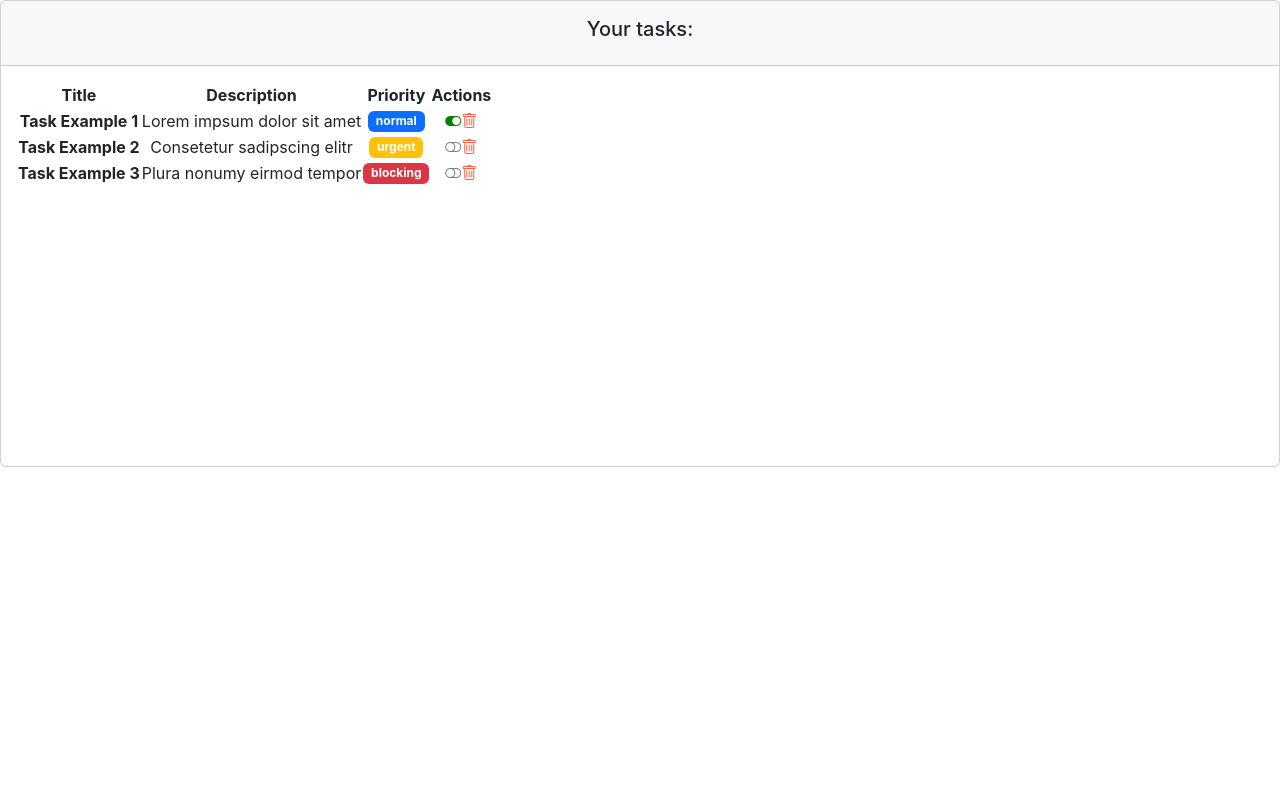
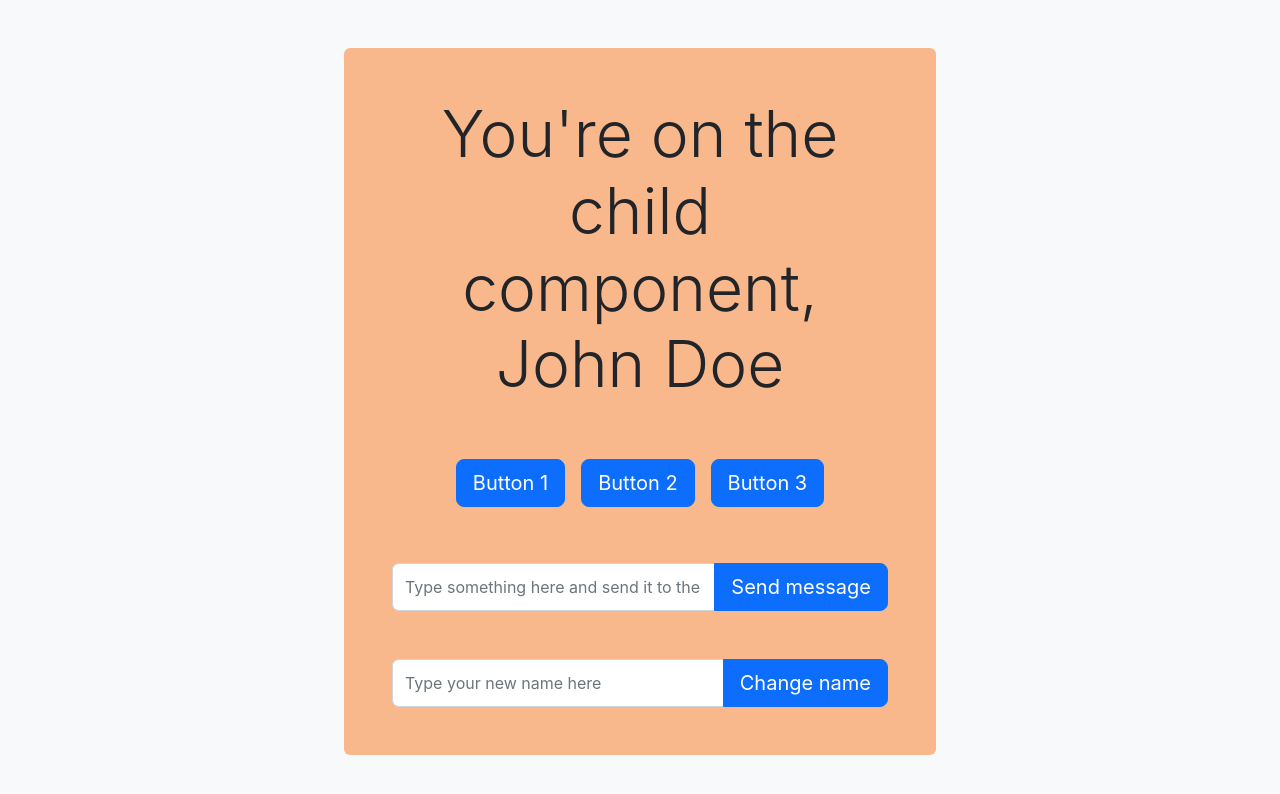
Before and after one commit to thepixelboy/ob-reactjs, a React (Create React App) app: page / in a window 1280 px wide. Shown: the top 794 px of the page. Built offline with nearby package versions, Linux system fonts and the light colour scheme.

Commit message:
docs: add examples for event handling

```diff
--- a/src/App.js
+++ b/src/App.js
@@ -1,12 +1,13 @@
 // import logo from "./logo.svg";
 import "./App.css";
+import Parent from "./components/containers/parent";
 // import { Clock } from "./hooks/lifecycle/Clock";
 // import GreetingStyled from "./components/pure/greetingStyled";
 // import Ejemplo4 from "./hooks/ejemplo4";
 // import MiComponenteConContexto from "./hooks/ejemplo3";
 // import Greeting from "./components/pure/greeting";
 // import GreetingF from "./components/pure/greetingF";
-import TaskListComponent from "./components/containers/task_list";
+// import TaskListComponent from "./components/containers/task_list";
 // import Contact from "./components/containers/contact";
 // import Ejemplo1 from "./hooks/ejemplo1";
 // import Ejemplo2 from "./hooks/ejemplo2";
@@ -30,7 +31,9 @@ function App() {
       {/* <GreetingStyled name="John Doe"></GreetingStyled> */}
       {/* <Clock></Clock> */}
       {/* </header> */}
-      <TaskListComponent></TaskListComponent>
+      {/* Gestión de eventos */}
+      <Parent></Parent>
+      {/* <TaskListComponent></TaskListComponent> */}
     </div>
   );
 }
--- /dev/null
+++ b/src/components/containers/parent.jsx
@@ -0,0 +1,22 @@
+import React, { useState } from "react";
+import Child from "../pure/child";
+
+const Parent = () => {
+  const [name, setName] = useState("John Doe");
+
+  function showMessage(text) {
+    alert(`Message: ${text}`);
+  }
+
+  function updateName(newName) {
+    setName(newName);
+  }
+
+  return (
+    <div className="p-5 bg-light vh-100">
+      <Child name={name} send={showMessage} update={updateName}></Child>
+    </div>
+  );
+};
+
+export default Parent;
--- /dev/null
+++ b/src/components/pure/child.jsx
@@ -0,0 +1,83 @@
+import React, { useRef } from "react";
+
+const Child = ({ name, send, update }) => {
+  const messageRef = useRef("");
+  const nameRef = useRef("");
+
+  function pressButton() {
+    const text = messageRef.current.value;
+    alert(`Text on input: ${text}`);
+  }
+
+  function pressButtonParams(text) {
+    alert(`Text: ${text}`);
+  }
+
+  function changeName(e) {
+    e.preventDefault();
+    update(nameRef.current.value);
+  }
+
+  return (
+    <div
+      className="container w-50 p-5 rounded"
+      style={{ backgroundColor: "#F8B88B" }}
+    >
+      <h2
+        className="display-3"
+        onMouseOver={() => console.log("On Mouse Over")}
+      >
+        You're on the child component, {name}
+      </h2>
+      <div className="my-5">
+        <button
+          className="btn btn-primary btn-lg m-2"
+          onClick={() => console.log("Button 1 clicked")}
+        >
+          Button 1
+        </button>
+        <button className="btn btn-primary btn-lg m-2" onClick={pressButton}>
+          Button 2
+        </button>
+        <button
+          className="btn btn-primary btn-lg m-2"
+          onClick={() => pressButtonParams("Hello")}
+        >
+          Button 3
+        </button>
+      </div>
+      <div className="input-group">
+        <input
+          placeholder="Type something here and send it to the parent componet"
+          onFocus={() => console.log("Focused on the input field")}
+          onChange={(e) => console.log("Input field changed", e.target.value)}
+          onCopy={(e) => console.log("Input's content copied", e.target.value)}
+          ref={messageRef}
+          className="form-control"
+        />
+        <button
+          className="btn btn-primary btn-lg"
+          onClick={() => send(messageRef.current.value)}
+        >
+          Send message
+        </button>
+      </div>
+      <div className="mt-5">
+        <form onSubmit={changeName}>
+          <div className="input-group">
+            <input
+              ref={nameRef}
+              className="form-control"
+              placeholder="Type your new name here"
+            />
+            <button type="submit" className="btn btn-primary btn-lg">
+              Change name
+            </button>
+          </div>
+        </form>
+      </div>
+    </div>
+  );
+};
+
+export default Child;
```
